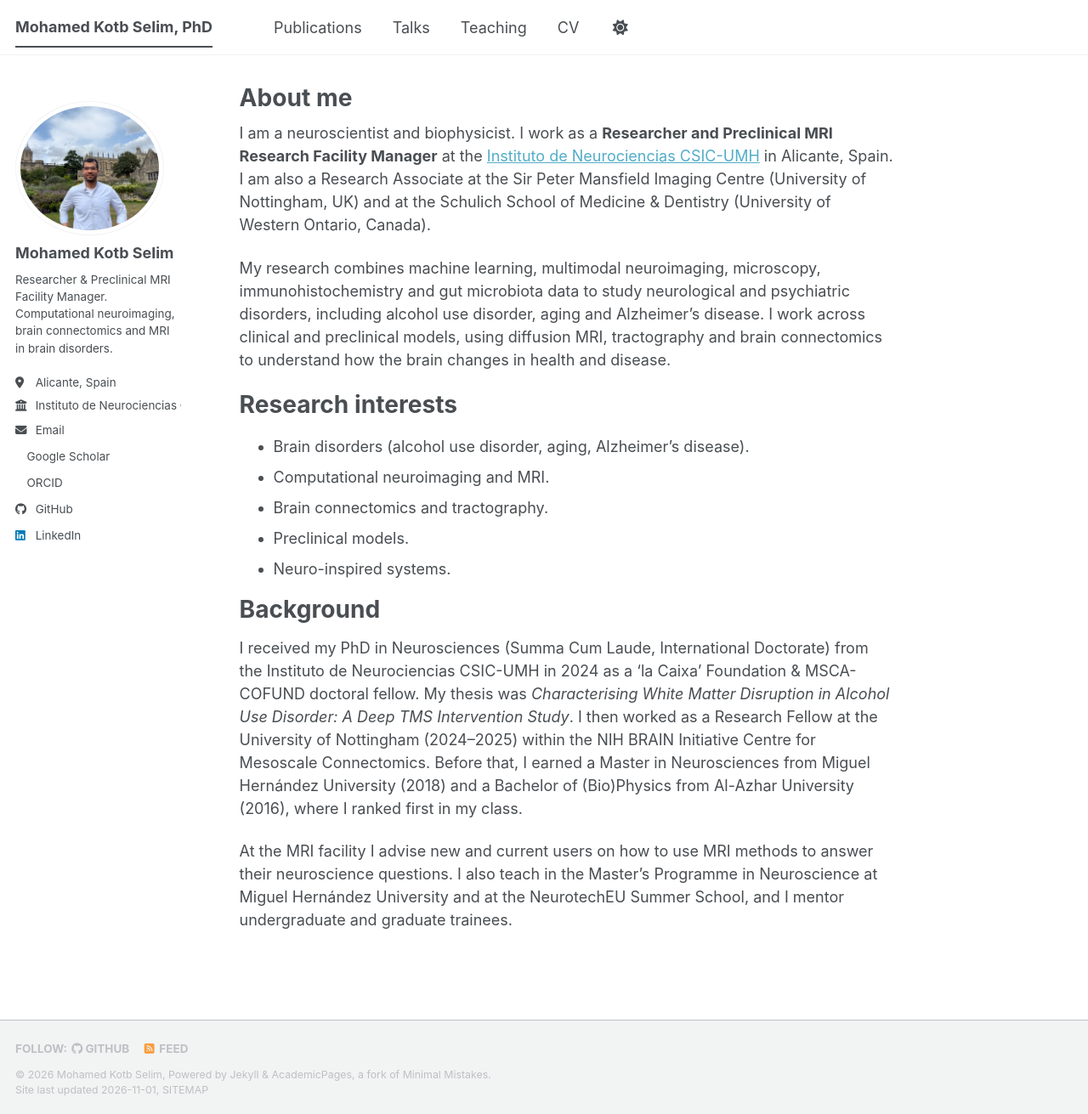
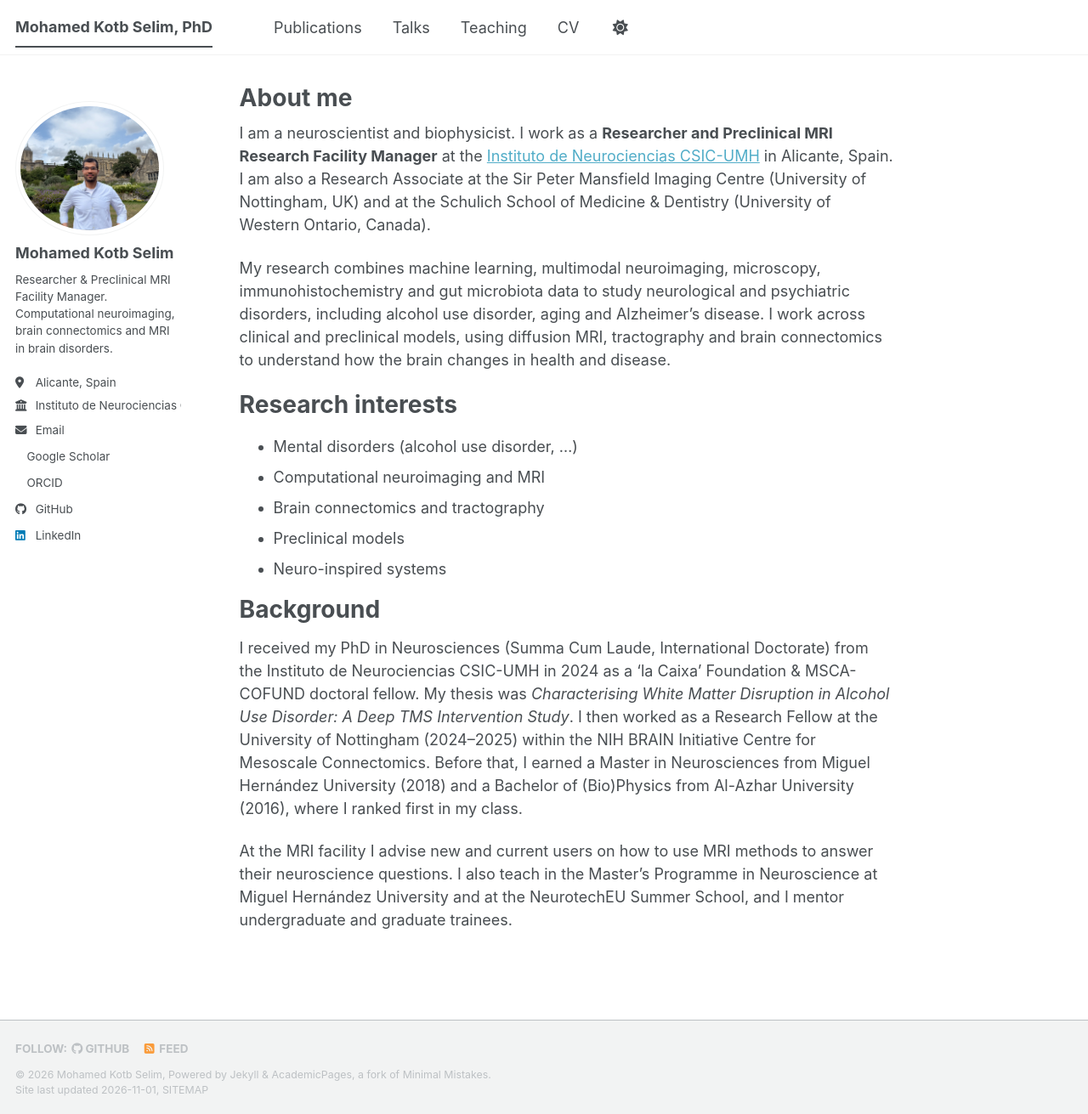
Before and after one commit to mokselim/mokselim.github.io, a Jekyll site: the page built from _pages/about.md, in a window 1280 px wide and 1311 px high. Shown: the whole window at 85% size. Built offline with Jekyll 4.4.1, drawn with Linux system fonts in a browser that asks for light colours; a script bundle is joined from its source files by our own code; a style sheet for code colours, icons or effects is not loaded.

Commit message:
Revise research interests section in about.md
Updated research interests to reflect current focus areas.

```diff
--- a/_pages/about.md
+++ b/_pages/about.md
@@ -13,11 +13,11 @@ My research combines machine learning, multimodal neuroimaging, microscopy, immu
 
 Research interests
 ======
-* Brain disorders (alcohol use disorder, aging, Alzheimer's disease).
-* Computational neuroimaging and MRI.
-* Brain connectomics and tractography.
-* Preclinical models.
-* Neuro-inspired systems.
+* Mental disorders (alcohol use disorder, ...)
+* Computational neuroimaging and MRI
+* Brain connectomics and tractography
+* Preclinical models
+* Neuro-inspired systems
 
 Background
 ======
```
